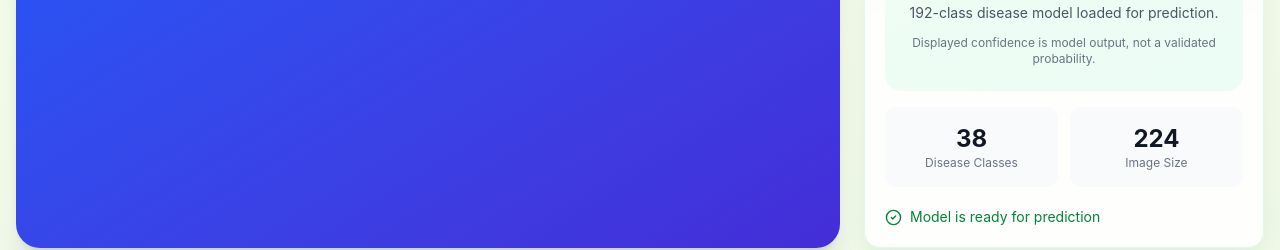
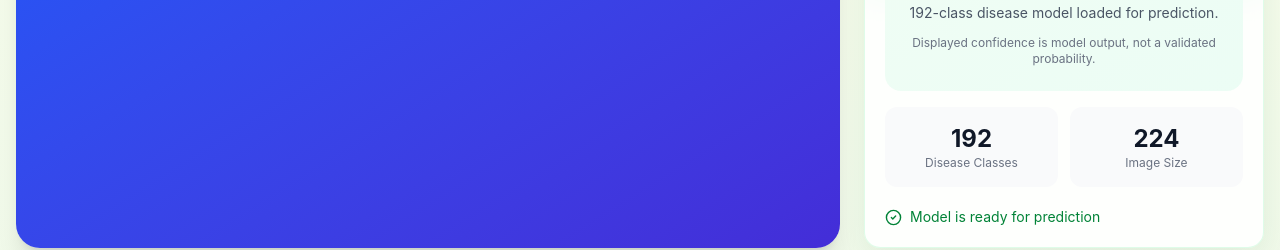
Before and after one commit to skchaudhary2005/krishi-rakshak, a React (Vite) app: page /dashboard in a window 1280 px wide. Shown: the part 800-1050 px from the top of the page. Built offline with nearby package versions, Linux system fonts and the light colour scheme; no server answers.

Commit message:
Align Dashboard class count with deployed model

```diff
--- a/src/pages/Dashboard.tsx
+++ b/src/pages/Dashboard.tsx
@@ -848,7 +848,7 @@ const Dashboard = () => {
               <div className="rounded-xl bg-gray-50 p-4 text-center">
 
                 <p className="text-2xl font-bold text-gray-900">
-                  38
+                  192
                 </p>
 
                 <p className="text-xs text-gray-500">
```
